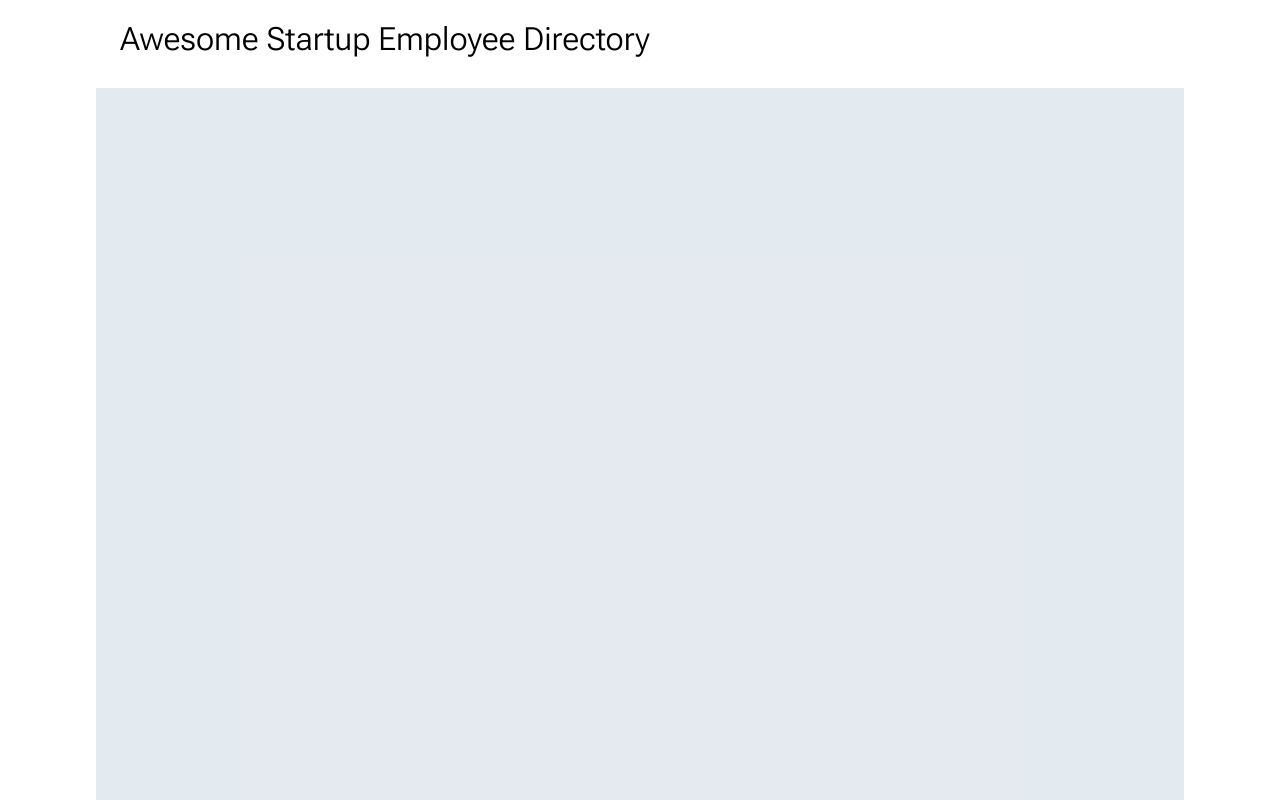
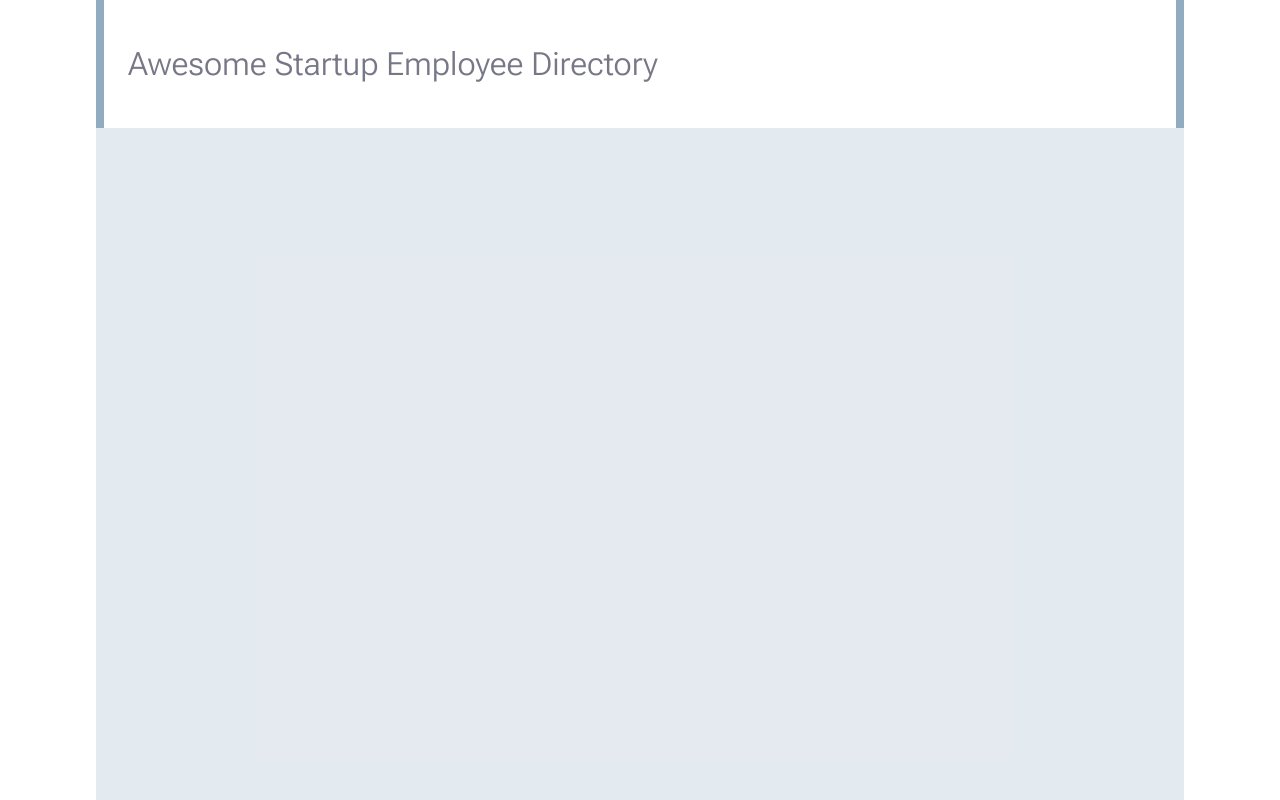
Before and after one commit to localseth/public-api, a plain HTML site: page index.html in a window 1280 px wide. Shown: the top 800 px of the page. Drawn offline with Linux system fonts and the light colour scheme; no server answers.

Commit message:
update css

```diff
--- a/css/style.css
+++ b/css/style.css
@@ -6,12 +6,15 @@ body {
 }
 
 header {
-    min-height: 5rem;
+    min-height: 8rem;
     display: flex;
     flex-flow: row wrap;
     align-items: center;
-    align-content: flex-start;
+    align-content: center;
     justify-content: flex-start;
+    color: #778;
+    border-left: 8px solid rgba(118, 152, 178, 0.8);
+    border-right: 8px solid rgba(118, 152, 178, 0.8);
 }
 
 h1, h2, h3 {
@@ -101,7 +104,7 @@ p {
     align-content: flex-start;
     align-items: center;
     justify-content: center;
-    margin: 0.5rem auto auto;
+    margin: 0rem auto 0.5rem;
     padding: 0.5rem;
     background-color: rgba(118, 152, 178, 0.2);
     min-width: 320px;
```
